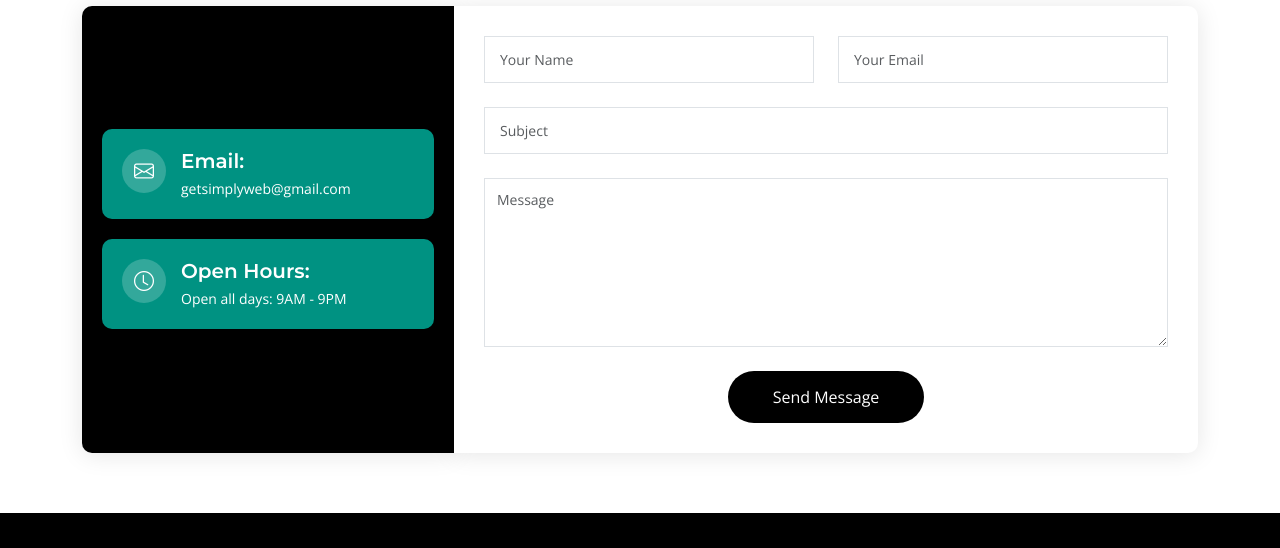
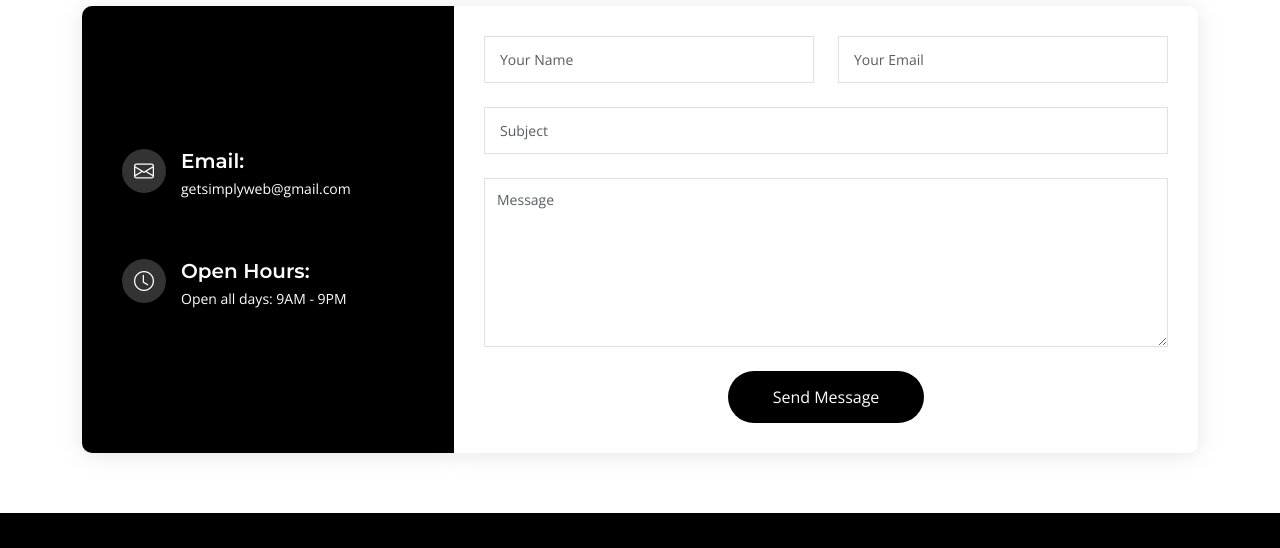
Before and after one commit to getsimplyweb/simplywebV2, a plain HTML site: page index.html in a window 1280 px wide. Shown: the part 4800-5348 px from the top of the page. Drawn offline with nearby package versions, Linux system fonts and the light colour scheme.

Commit message:
Update main.css

```diff
--- a/assets/css/main.css
+++ b/assets/css/main.css
@@ -1731,7 +1731,6 @@ section {
 
 .contact .info-item {
   width: 100%;
-  background-color: #009282;
   margin-bottom: 20px;
   padding: 20px;
   border-radius: 10px;
```
